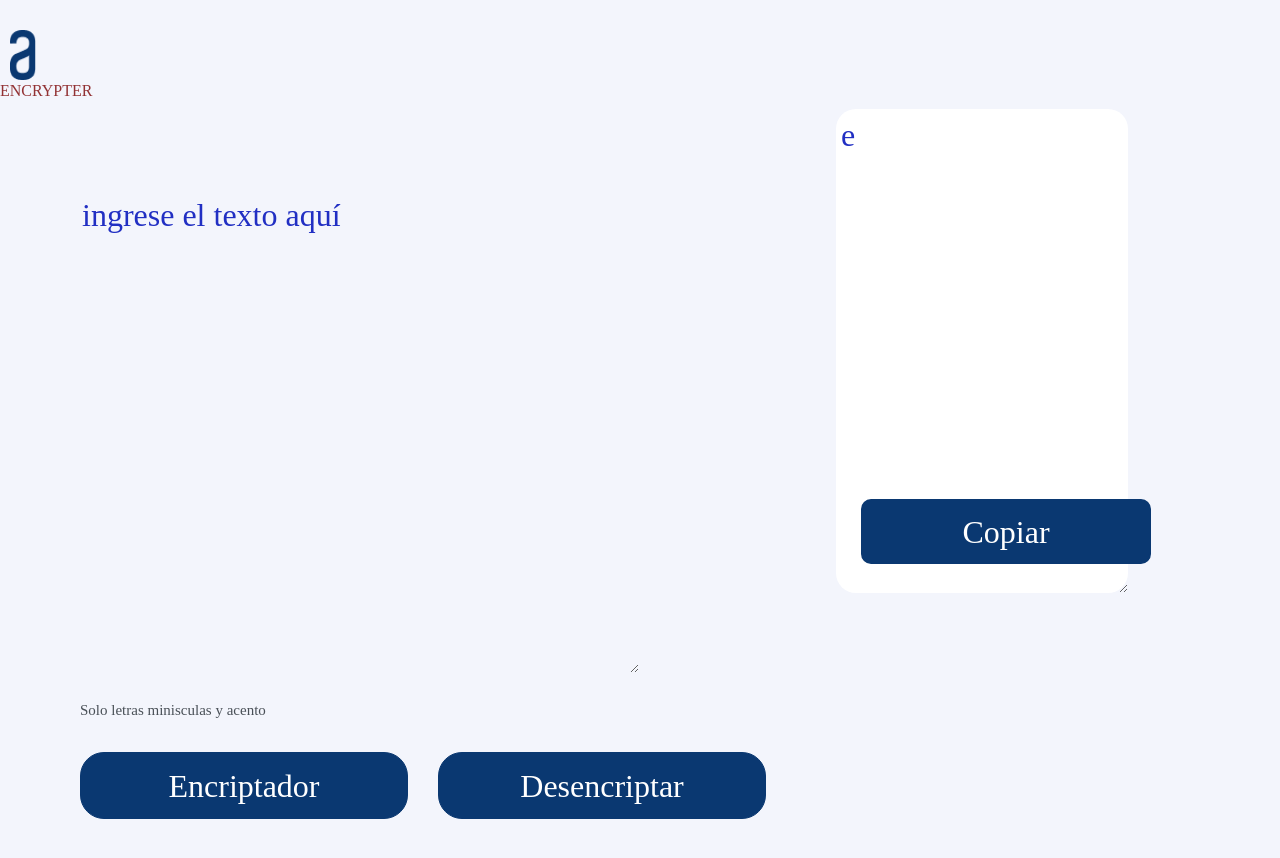
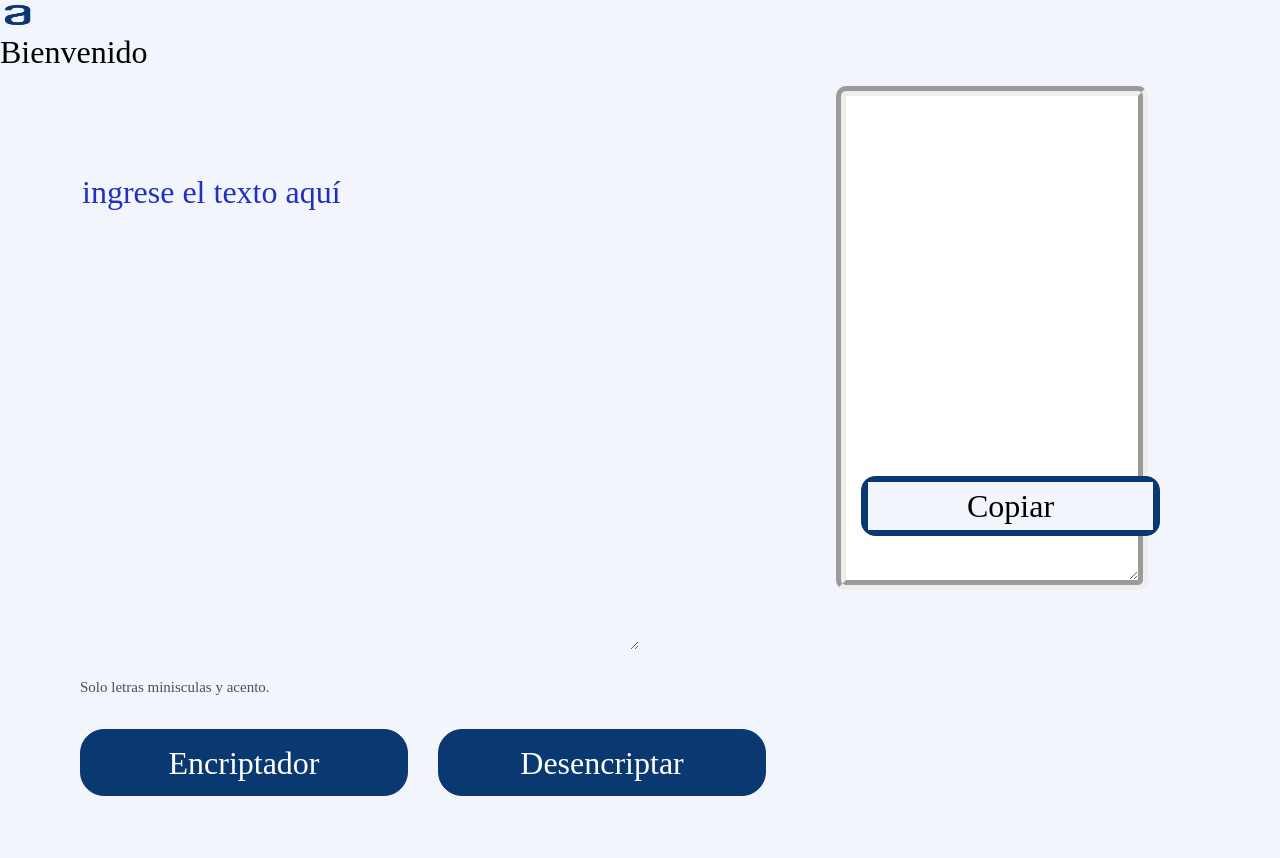
Before and after one commit to FabianJimenez90/challengeonedecoder4, a plain HTML site: page index.html in a window 1280 px wide. Both pictures are taken after a click on the button "Encriptador". Drawn offline with Linux system fonts and the light colour scheme; a web font is replaced by a local one.

Commit message:
modificaciones en el js, html y css

```diff
--- a/index.html
+++ b/index.html
@@ -4,39 +4,44 @@
     <meta charset="UTF-8">
     <meta http-equiv="X-UA-Compatible" content="IE=edge">
     <meta name="viewport" content="width=device-width, initial-scale=1.0">
-    <link rel="stylesheet" href="/style.css">
     <link rel="stylesheet" href="/reset.css">
     <link rel="preconnect" href="https://fonts.googleapis.com">
     <link rel="preconnect" href="https://fonts.gstatic.com" crossorigin>
     <link href="https://fonts.googleapis.com/css2?family=Inter&family=Unbounded&display=swap" rel="stylesheet">
+    <!--CSS-->
+    <link rel="stylesheet" href="/style.css">
     <title>Encriptador</title>
 </head>
+
 <body>
     <header>
         <img class="logo-a" src="/imagenes/Vector.png" alt="">
-        <h1 class="header-titulo">ENCRYPTER</h1>
-
+        <div class="titulo">Bienvenido
         </div>
     </header>
     <main>
         <section>
             <textarea class="texto" cols="30" rows="10" placeholder="Ingrese el texto aquí"></textarea>
             <div>
-                <h6 class="advertencia">Solo letras minisculas y acento</h6>
+                <h6 class="advertencia">Solo letras minisculas y acento.</h6>
             </div>
             <div class="botones">
-                <button class="btn-encriptar">Encriptador</button>
-                <button class="btn-desencriptar">Desencriptar</button>
+                <button class="btn-encriptar" onclick="btnEncriprtar()">Encriptador</button>
+                <button class="btn-desencriptar" onclick="btnDesencriprtar()">Desencriptar</button>
             </div>
         </section>
 
         <section>
-            <textarea class="mensaje" cols="15" rows="10" placeholder="e"></textarea>
-            <div>
-                <button class="copiar">Copiar</button>
-            </div>
+            <textarea class="mensaje" cols="15" rows="10" placeholder=""></textarea>
+            <button class="copiar"><h6>Copiar</h6></button>
+        </div>
+        </div>
+
+
         </section>
     </main>
 
+<script src="/script.js"></script>
+
 </body>
 </html>
--- a/script.js
+++ b/script.js
@@ -0,0 +1,45 @@
+const texto = document.querySelector(".texto");
+const mensaje = document.querySelector(".mensaje");
+
+
+//La letra "e" es convertida para "enter"
+//La letra "i" es convertida para "imes"
+//La letra "a" es convertida para "ai"
+//La letra "o" es convertida para "ober"
+//La letra "u" es convertida para "ufat"
+
+function btnEncriprtar(){
+    const textoEncriptado = encriptar(texto.value)
+    mensaje.value = textoEncriptado
+    texto.value = "";
+    mensaje.style.backgroundImage = "none"
+}
+function btnDesencriprtar(){
+    const textoEncriptado = deseencriptar(texto.value)
+    mensaje.value = textoEncriptado
+}
+
+
+function encriptar(stringEncriptada) {
+    let matrizCodigo = [["e", "enter"], ["i", "imes"], ["a","ai"], ["o","ober"],["u","ufat"]];
+    stringEncriptada = stringEncriptada.toLowerCase()
+
+    for(let i = 0; i < matrizCodigo.length; i++){
+         if(stringEncriptada.includes(matrizCodigo[i][0])){
+            stringEncriptada = stringEncriptada.replaceAll(matrizCodigo[i][0], matrizCodigo[i][1])
+         }
+    }
+    return stringEncriptada
+}
+
+function deseencriptar(stringDesencriptada) {
+    let matrizCodigo = [["e", "enter"], ["i", "imes"], ["a","ai"], ["o","ober"],["u","ufat"]];
+    stringDesencriptada = stringDesencriptada.toLowerCase()
+
+    for(let i = 0; i < matrizCodigo.length; i++){
+         if(stringDesencriptada.includes(matrizCodigo[i][1])){
+            stringDesencriptada = stringDesencriptada.replaceAll(matrizCodigo[i][1], matrizCodigo[i][0])
+         }
+    }
+    return stringDesencriptada
+}
--- a/style.css
+++ b/style.css
@@ -5,26 +5,21 @@
     font-weight: 400;
     font-size: 32px;
     line-height: 150%;
+    justify-content:left;
 }
-.header-titulo {
-    width: 40px;
-    text-align: left;
+.titulo {
     font-family: 'Unbounded';
-    font-weight: 800px;
-    color: #923234;
+    font-style: normal;
+    font-weight: 400;
+    font-size: 32px;
+    line-height: 150%;
 }
 
 .logo-a {
-    width: 50px;
-    height: 50px;
-    margin-top: 20px;
-    margin-left: 35px;
-}
-
-.logo-a {
-    padding-top: 10px;
-    margin-left: 10px;
+    padding-top: 5px;
+    margin-left: 5px;
     width: 2%;
+    height: 20px;
 }
 
 main {
@@ -39,6 +34,7 @@ main {
     color: #0a3871;
     margin-top: 90px;
     text-transform: lowercase;
+
 }
 ::placeholder { color: #212fc3; }
   .texto:focus {
@@ -46,11 +42,10 @@ main {
   }
 
 .mensaje{
-    background-color: transparent;
     background: white;
-    background-repeat: no-repeat;
-    border: none;
-    border-radius: 20px;
+    border: 10px solid;
+    border-style: groove;
+    border-radius: 10px;
     color: #0a3871;
     margin-left: 70px;
     margin-top: 10px;
@@ -95,19 +90,17 @@ main {
     transform: scale(0.9);
 }
 .copiar {
-    border: 2px solid #0a3871;
-    border-radius: 10px;
-    color: #0a3871;
+    background-color: #0a3871;
+    border: 1px solid #0a3871;
+    border-radius: 14px;
     cursor: pointer;
-    height: 65px;
     margin-left: 95px;
     margin-top: 400px;
     position: absolute;
-    width: 290px;
-    background: #0a3871;
-    color: white;
-    transition: all 0.3s ease-in-out;
+    width: 299px;
+    height: 60px;
 }
+
 
 .copiar:hover {
     background: rgb(30, 151, 207);
@@ -117,4 +110,5 @@ main {
 .advertencia {
     color: #495057;
     font-size: 15px;
+
 }
```
